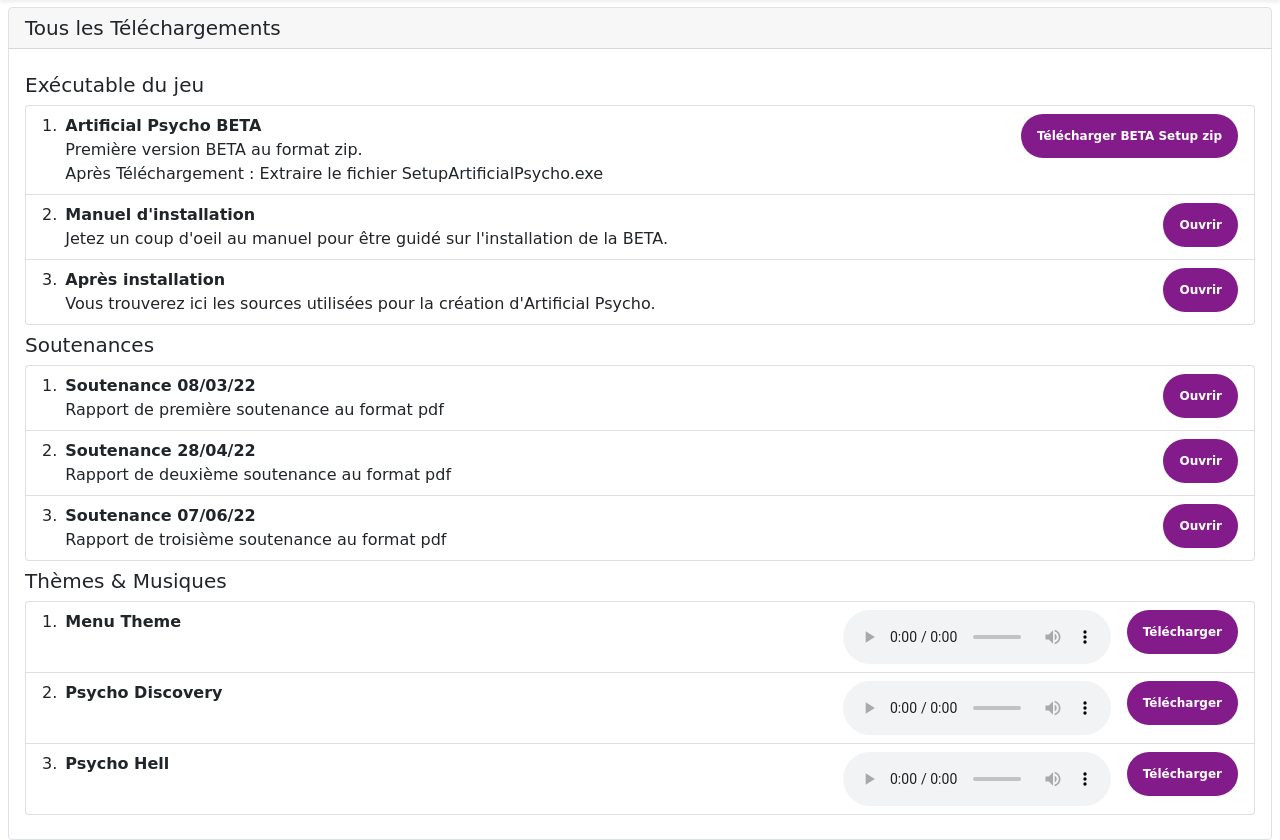
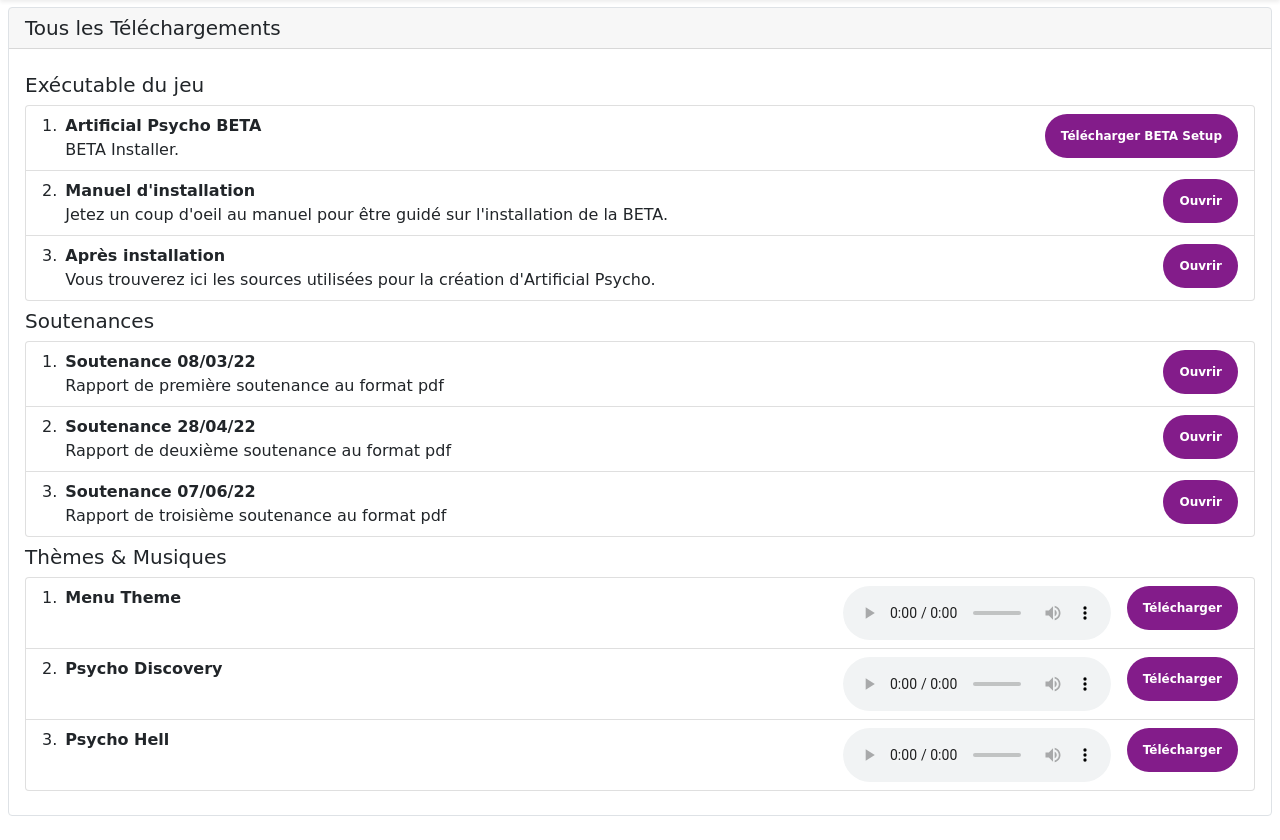
Before and after one commit to Strikeshyni/WebSite-ArtificialPsycho, a PHP site: page /Artificial_psycho/download.php in a window 1280 px wide. Shown: the part 58-898 px from the top of the page. After the commit the page ends 874 px from the top, so only its background shows below. Run offline with PHP 8.4, Linux system fonts and the light colour scheme; some web fonts are replaced.

Commit message:
download changes

```diff
--- a/Artificial_psycho/download.php
+++ b/Artificial_psycho/download.php
@@ -23,10 +23,9 @@ echo $myheader->getaddheader();
   <li class="list-group-item d-flex justify-content-between align-items-start">
     <div class="ms-2 me-auto">
       <div class="fw-bold">Artificial Psycho BETA</div>
-      Première version BETA au format zip.<br>
-      Après Téléchargement : Extraire le fichier SetupArtificialPsycho.exe
+      BETA Installer.
     </div>
-    <a href="BETA/SetupArtificialPsycho.exe" download><span class="badge bg-danger py-3 px-3 rounded-pill">Télécharger BETA Setup zip</span></a>
+    <a href="BETA/SetupArtificialPsycho.exe"><span class="badge bg-danger py-3 px-3 rounded-pill">Télécharger BETA Setup</span></a>
   </li>
   <li class="list-group-item d-flex justify-content-between align-items-start">
     <div class="ms-2 me-auto">
```
